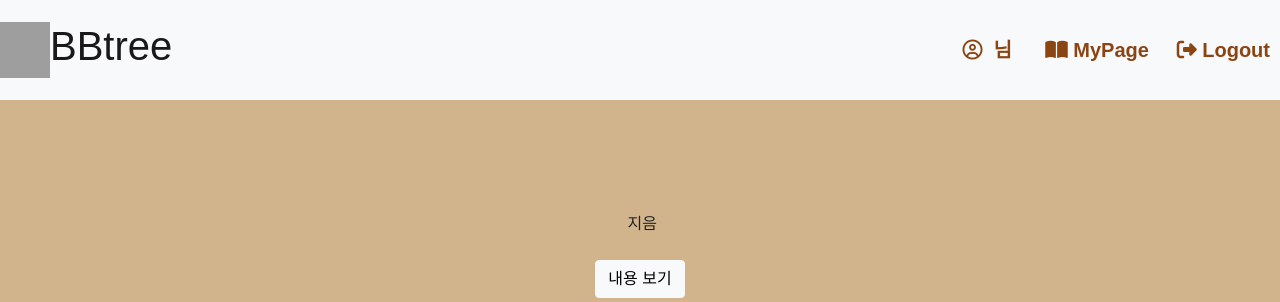
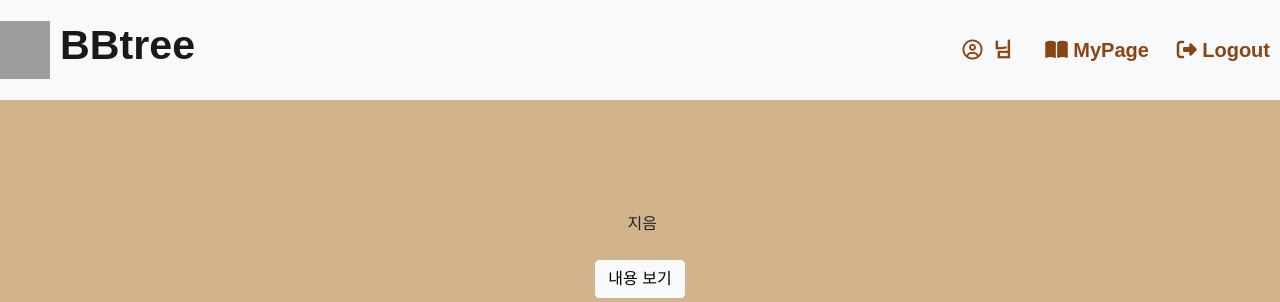
Before and after one commit to Yoonwonsuh/steady-seller, a Flask app: template templates/detailpage.html in a window 1280 px wide. Shown: the top 302 px of the page. Run offline with Flask 2, Linux system fonts and the light colour scheme; the template is opened without the code that fills it, so the values that code supplies are empty; some libraries are stand-ins or nearby versions; some web fonts are replaced; grey boxes are pictures that could not be loaded.

Commit message:
폰트 변경

```diff
--- a/templates/detailpage.html
+++ b/templates/detailpage.html
@@ -31,11 +31,14 @@
             top: 0;
             left: 0;
             right: 0;
+            font-weight: bold;
         }
 
-        .header span {
-            font-weight: 700;
+        .header h1 {
+            margin-left: 10px;
+            font-weight: 900;
             font-size: 40px;
+            font-size: calc(1.375rem + 1.5vw);
         }
 
         .nvbar-size {
--- a/templates/index.html
+++ b/templates/index.html
@@ -88,7 +88,7 @@
             font-weight: bold;
         }
 
-        header span {
+        .header span {
             {#font-weight: 700;#}
             font-size: 50px;
         }
```
